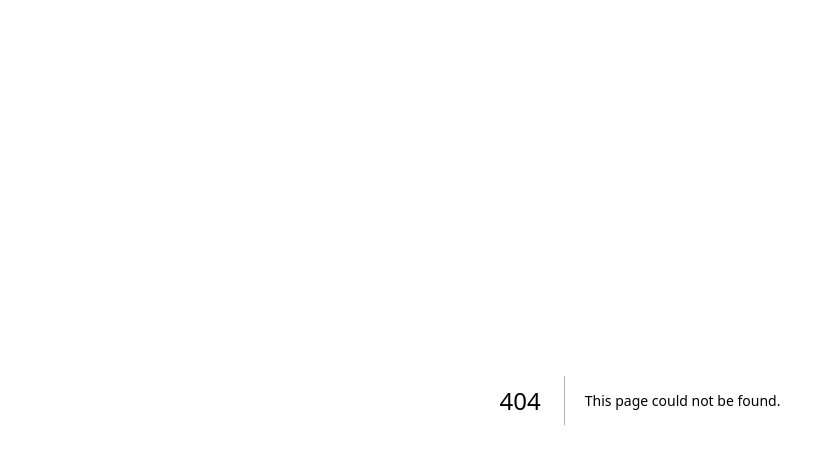
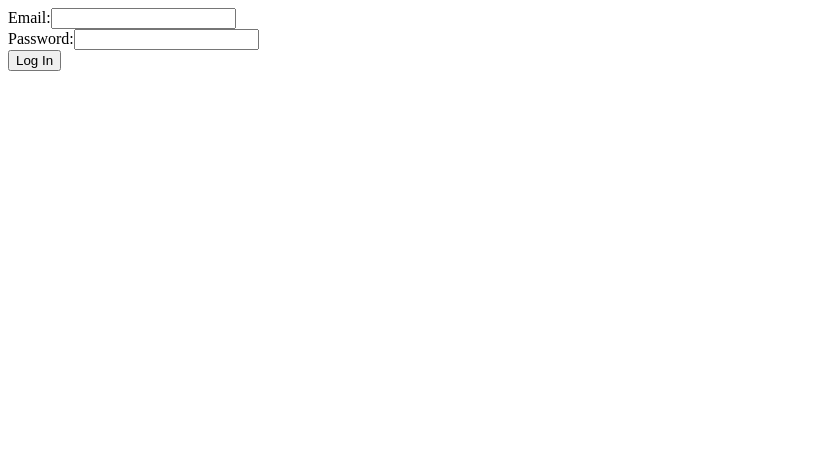
Before and after one commit to GustaDaHora/CODIGO_FORUM, a Next.js app: page /auth/signin in a window 1280 px wide. Before the commit this address had no page. Shown: the top 464 px of the page, without its empty margins (0-835 px from the left). Built offline with nearby package versions, Linux system fonts and the light colour scheme.

Commit message:
Sessions implementation

```diff
--- /dev/null
+++ b/pages/auth/signin.tsx
@@ -0,0 +1,67 @@
+"use client";
+import { useState } from "react";
+import { useRouter } from "next/navigation";
+
+const SignIn = () => {
+  const [email, setEmail] = useState("");
+  const [password, setPassword] = useState("");
+  const [error, setError] = useState<string | null>(null);
+  const router = useRouter();
+
+  const handleSubmit = async (e: React.FormEvent<HTMLFormElement>) => {
+    e.preventDefault();
+    setError(null);
+
+    try {
+      const response = await fetch("/api/auth/signin", {
+        method: "POST",
+        headers: {
+          "Content-Type": "application/json",
+        },
+        body: JSON.stringify({ email, password }),
+      });
+
+      if (!response.ok) throw new Error("Login failed");
+
+      const { token } = await response.json();
+      document.cookie = `token=${token}; path=/`;
+      router.push("/");
+    } catch (error) {
+      console.error(error);
+      setError(
+        "Failed to sign in. Please check your credentials and try again."
+      );
+    }
+  };
+
+  return (
+    <div>
+      <form onSubmit={handleSubmit}>
+        <label>
+          Email:
+          <input
+            type="email"
+            value={email}
+            onChange={(e) => setEmail(e.target.value)}
+            required
+          />
+        </label>
+        <br />
+        <label>
+          Password:
+          <input
+            type="password"
+            value={password}
+            onChange={(e) => setPassword(e.target.value)}
+            required
+          />
+        </label>
+        <br />
+        <button type="submit">Log In</button>
+      </form>
+      {error && <p>{error}</p>}
+    </div>
+  );
+};
+
+export default SignIn;
```
Also changed, not shown: pages/api/auth/signin.ts (added, +58 -0 lines).
